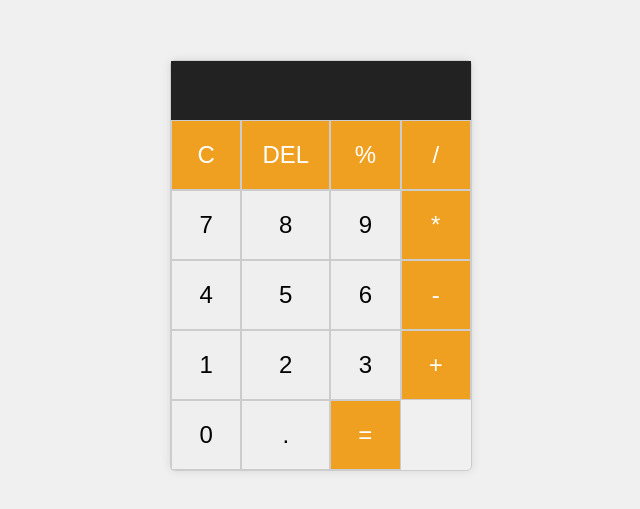
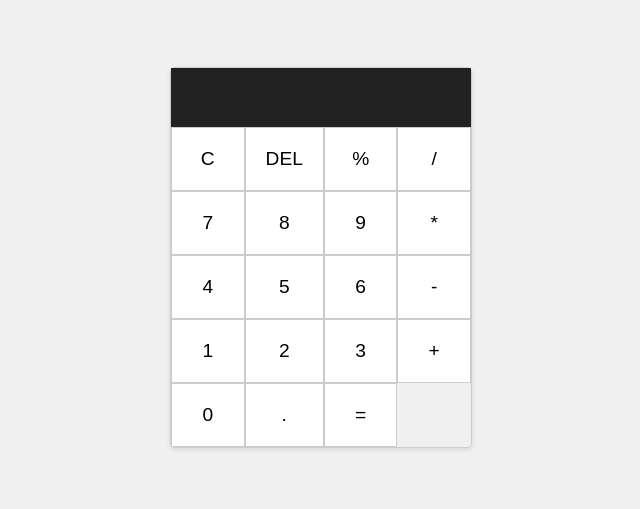
Before and after one commit to aryachandran16102005-sys/caltest2, a plain HTML site: page index.html in a window 1280 px wide. Shown: the part 143-652 px from the top of the page, without its empty margins (319-959 px from the left). Drawn offline with Linux system fonts and the light colour scheme.

Commit message:
Add calculator files

```diff
--- a/index.html
+++ b/index.html
@@ -1,34 +1,37 @@
+
 <!DOCTYPE html>
-<html>
+<html lang="en">
 <head>
+    <meta charset="UTF-8">
+    <meta name="viewport" content="width=device-width, initial-scale=1.0">
     <title>Calculator</title>
-    <link rel="stylesheet" type="text/css" href="style.css">
+    <link rel="stylesheet" href="style.css">
 </head>
 <body>
     <div class="calculator">
         <div class="display">
             <input type="text" id="result" disabled>
         </div>
-        <div class="keys">
-            <button onclick="clearScreen()" class="operator">C</button>
-            <button onclick="deleteChar()" class="operator">DEL</button>
-            <button onclick="display('%')" class="operator">%</button>
-            <button onclick="display('/')" class="operator">/</button>
-            <button onclick="display('7')">7</button>
-            <button onclick="display('8')">8</button>
-            <button onclick="display('9')">9</button>
-            <button onclick="display('*')" class="operator">*</button>
-            <button onclick="display('4')">4</button>
-            <button onclick="display('5')">5</button>
-            <button onclick="display('6')">6</button>
-            <button onclick="display('-')" class="operator">-</button>
-            <button onclick="display('1')">1</button>
-            <button onclick="display('2')">2</button>
-            <button onclick="display('3')">3</button>
-            <button onclick="display('+')" class="operator">+</button>
-            <button onclick="display('0')">0</button>
-            <button onclick="display('.')">.</button>
-            <button onclick="calculate()" class="operator">=</button>
+        <div class="buttons">
+            <button onclick="clearDisplay()">C</button>
+            <button onclick="deleteLast()">DEL</button>
+            <button onclick="appendCharacter('%')">%</button>
+            <button onclick="appendCharacter('/')">/</button>
+            <button onclick="appendCharacter('7')">7</button>
+            <button onclick="appendCharacter('8')">8</button>
+            <button onclick="appendCharacter('9')">9</button>
+            <button onclick="appendCharacter('*')">*</button>
+            <button onclick="appendCharacter('4')">4</button>
+            <button onclick="appendCharacter('5')">5</button>
+            <button onclick="appendCharacter('6')">6</button>
+            <button onclick="appendCharacter('-')">-</button>
+            <button onclick="appendCharacter('1')">1</button>
+            <button onclick="appendCharacter('2')">2</button>
+            <button onclick="appendCharacter('3')">3</button>
+            <button onclick="appendCharacter('+')">+</button>
+            <button onclick="appendCharacter('0')">0</button>
+            <button onclick="appendCharacter('.')">.</button>
+            <button onclick="calculateResult()">=</button>
         </div>
     </div>
     <script src="script.js"></script>
--- a/script.js
+++ b/script.js
@@ -1,22 +1,21 @@
-function display(val) {
-    document.getElementById('result').value += val;
+function appendCharacter(char) {
+    document.getElementById('result').value += char;
 }
 
-function calculate() {
-    let x = document.getElementById('result').value;
+function clearDisplay() {
+    document.getElementById('result').value = '';
+}
+
+function deleteLast() {
+    let currentResult = document.getElementById('result').value;
+    document.getElementById('result').value = currentResult.slice(0, -1);
+}
+
+function calculateResult() {
+    let result = document.getElementById('result').value;
     try {
-        let y = eval(x);
-        document.getElementById('result').value = y;
-    } catch (e) {
+        document.getElementById('result').value = eval(result);
+    } catch (error) {
         document.getElementById('result').value = 'Error';
     }
 }
-
-function clearScreen() {
-    document.getElementById('result').value = '';
-}
-
-function deleteChar() {
-    var value = document.getElementById("result").value;
-    document.getElementById("result").value = value.substr(0, value.length - 1);
-}
--- a/style.css
+++ b/style.css
@@ -3,45 +3,48 @@ body {
     justify-content: center;
     align-items: center;
     height: 100vh;
+    margin: 0;
     background-color: #f0f0f0;
 }
 
 .calculator {
     border: 1px solid #ccc;
     border-radius: 5px;
-    box-shadow: 0 0 10px rgba(0, 0, 0, 0.1);
+    box-shadow: 0 2px 5px rgba(0, 0, 0, 0.1);
     width: 300px;
 }
 
 .display {
     background-color: #222;
-    color: white;
-    text-align: right;
     padding: 10px;
 }
 
 .display input {
     width: 100%;
     border: none;
-    background-color: #222;
+    background: none;
     color: white;
     font-size: 2em;
     text-align: right;
 }
 
-.keys {
+.buttons {
     display: grid;
     grid-template-columns: repeat(4, 1fr);
 }
 
-.keys button {
+.buttons button {
     border: 1px solid #ccc;
     padding: 20px;
-    font-size: 1.5em;
+    font-size: 1.2em;
+    background-color: #fff;
     cursor: pointer;
 }
 
-.keys button.operator {
-    background-color: #f0a020;
-    color: white;
+.buttons button:hover {
+    background-color: #f0f0f0;
 }
+
+.buttons button:active {
+    background-color: #e0e0e0;
+}
```
